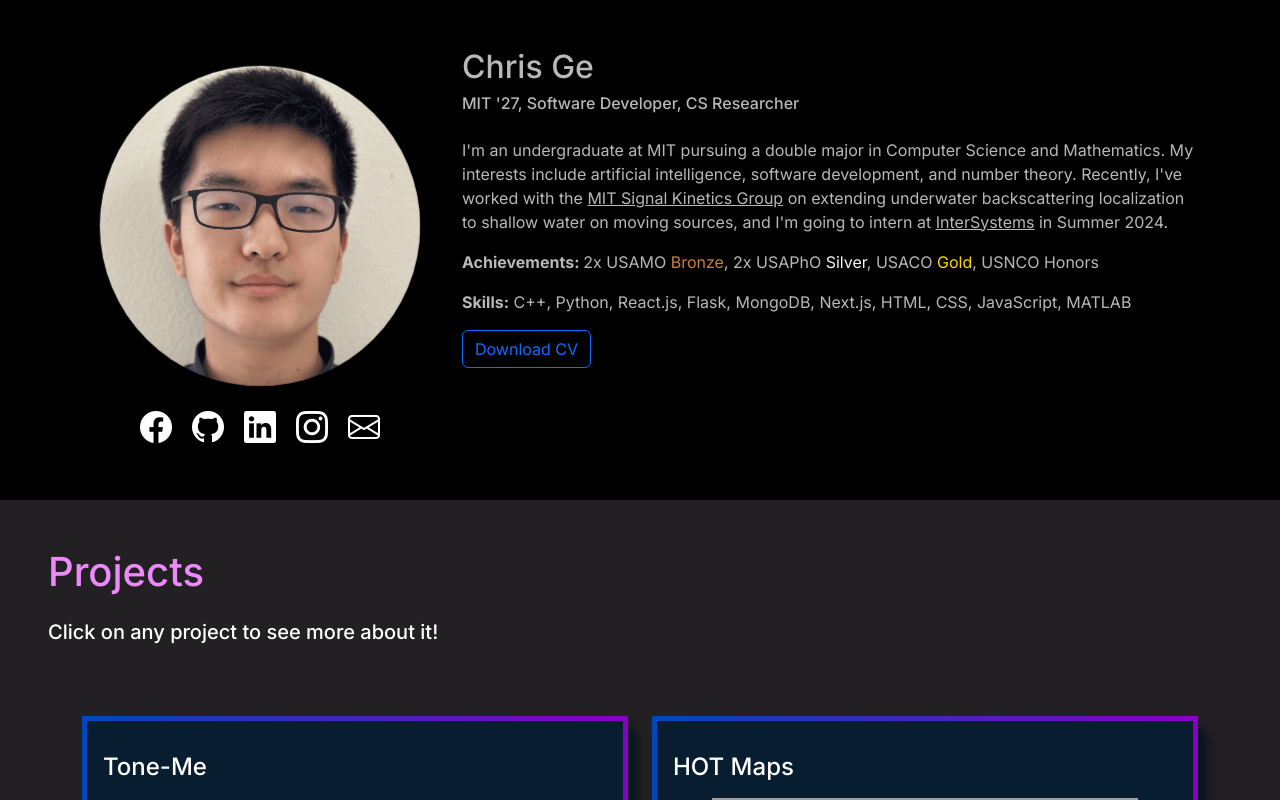
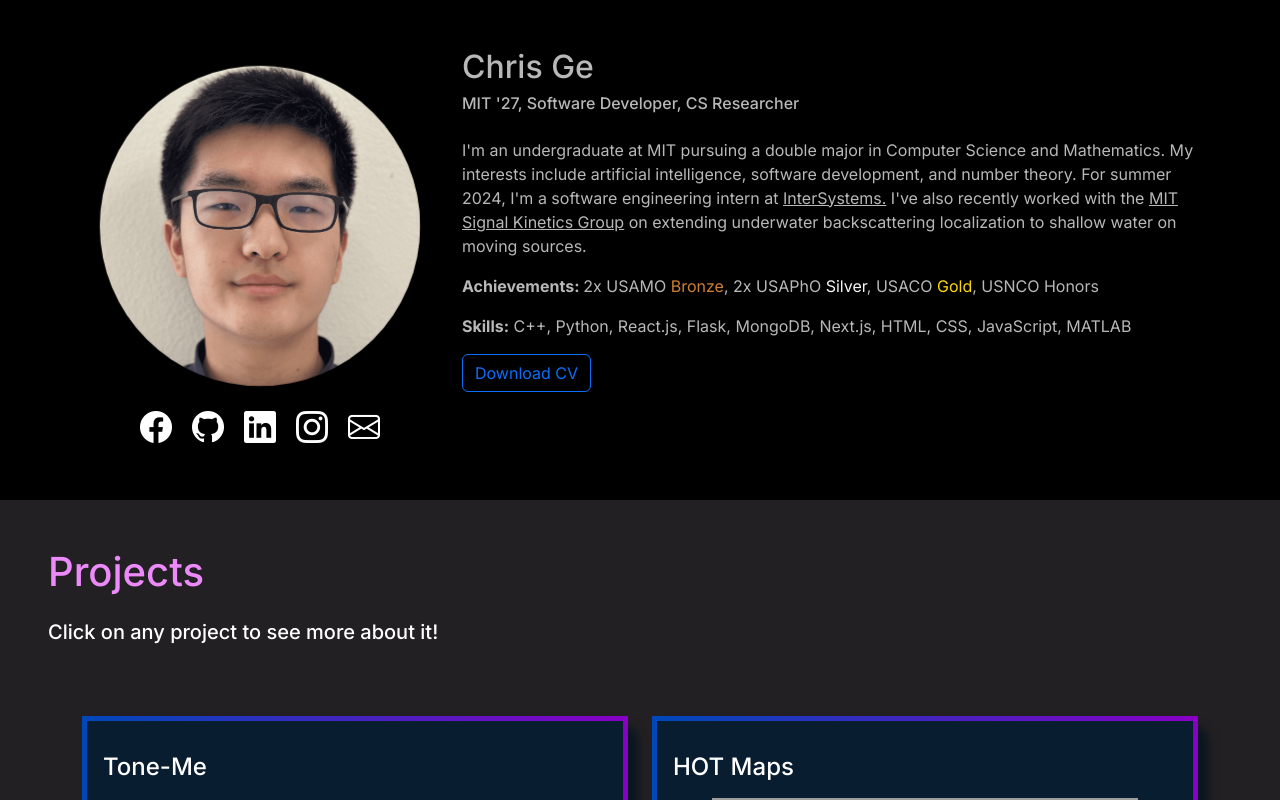
Before and after one commit to ChrisG777/personal-website, a Next.js app: page / in a window 1280 px wide. Shown: the part 960-1760 px from the top of the page. Built offline with nearby package versions, Linux system fonts and the light colour scheme; grey boxes are pictures that could not be loaded.

Commit message:
Updated resume and InterSystems information

```diff
--- a/src/components/AboutMe.tsx
+++ b/src/components/AboutMe.tsx
@@ -41,8 +41,15 @@
             <p className="mt-4">
               I'm an undergraduate at MIT pursuing a double major in Computer
               Science and Mathematics. My interests include artificial
-              intelligence, software development, and number theory. Recently,
-              I've worked with the{" "}
+              intelligence, software development, and number theory. For summer
+              2024, I'm a software engineering intern at{" "}
+              <a
+                href="https://www.intersystems.com/"
+                className={`${styles.link}`}
+              >
+                InterSystems.
+              </a>{" "}
+              I've also recently worked with the{" "}
               <a
                 href="https://signal-kinetics.media.mit.edu/"
                 className={`${styles.link}`}
@@ -50,14 +57,7 @@
                 MIT Signal Kinetics Group
               </a>{" "}
               on extending underwater backscattering localization to shallow
-              water on moving sources, and I'm going to intern at{" "}
-              <a
-                href="https://www.intersystems.com/"
-                className={`${styles.link}`}
-              >
-                InterSystems
-              </a>{" "}
-              in Summer 2024.
+              water on moving sources.
             </p>
 
             <p>
--- a/src/components/timeline.module.css
+++ b/src/components/timeline.module.css
@@ -1,7 +1,4 @@
 
-.timelineBackground {
-  background-color: #333; /* Dark gray */
-}
 
   .timeline {
     position: relative;
--- a/src/components/timeline.tsx
+++ b/src/components/timeline.tsx
@@ -8,10 +8,11 @@
     {
       logo: "/Intersystems.png",
       title: "InterSystems",
-      positionTitle: "Software Engineering Intern",
+      positionTitle:
+        "Software Engineering Intern on the Application Services Team.",
       description:
-        "Software Engineering Intern on the Application Services Team.",
-      date: "June 2024 - (not started)",
+        "I'm extending a unit test coverage measuring tool to work with embedded Python, instead of just ObjectScript (InterSystems' proprietary language).",
+      date: "May 2024 - Present",
       href: "https://www.intersystems.com/",
     },
     {
```
Also changed, not shown: 1 other file (tests, documents, lock files or other folders).
